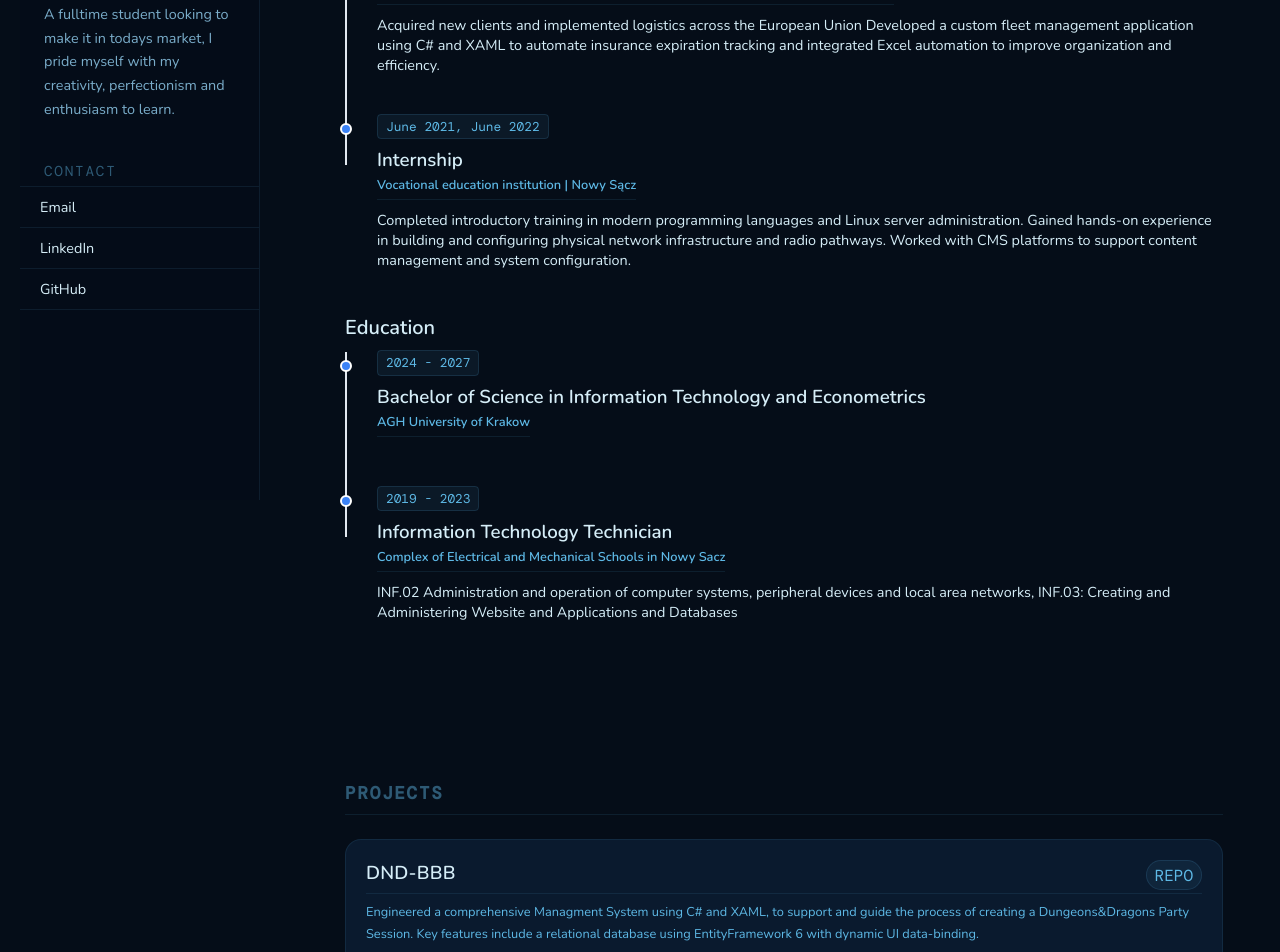
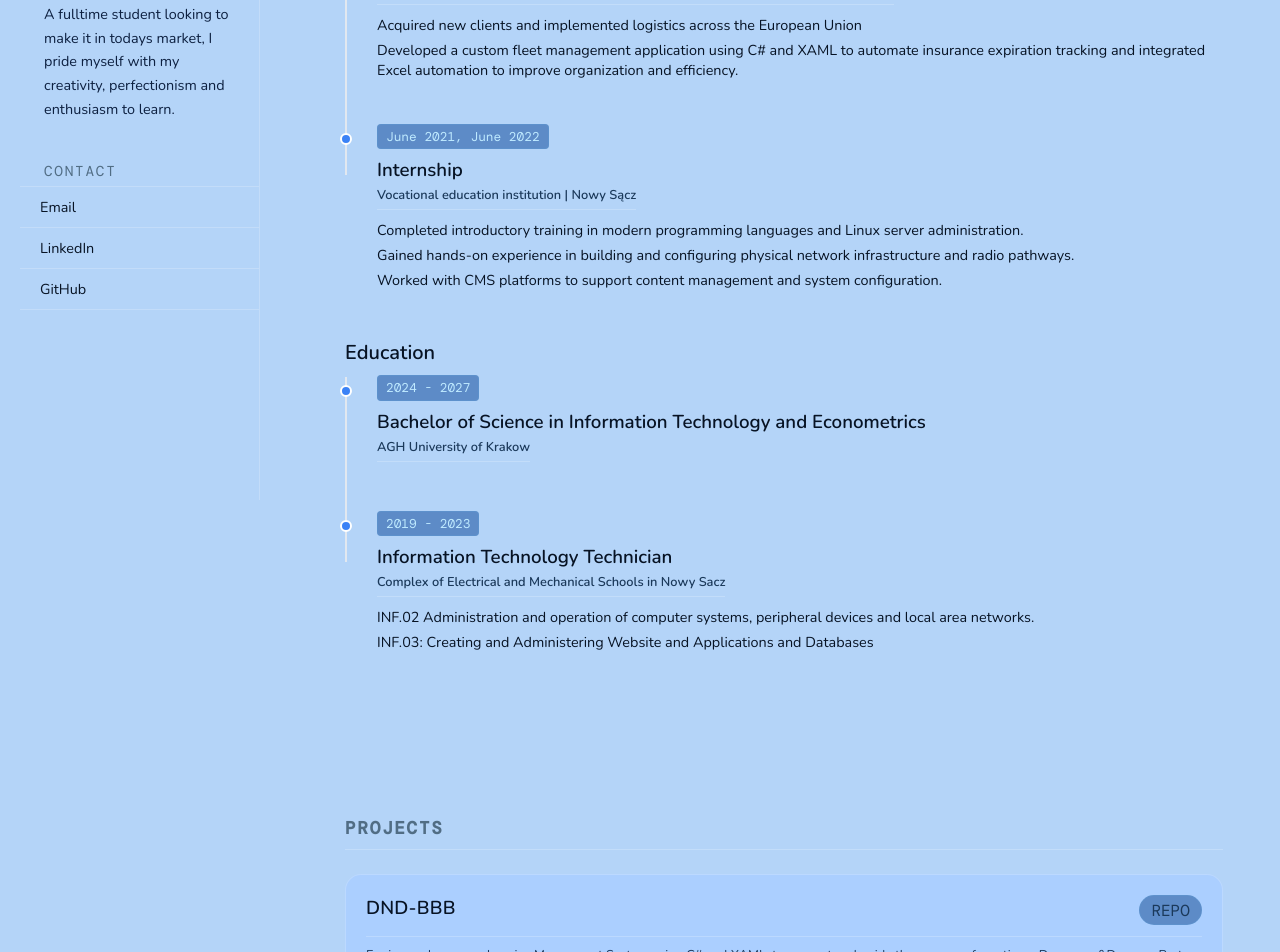
Before and after one commit to kaniapaulina/my-webfolio, a React (Create React App) app in the folder my-resume/: page / in a window 1280 px wide. Shown: the part 300-1252 px from the top of the page. Built offline with nearby package versions, Linux system fonts and the light colour scheme; a web font is replaced by a local one.

Commit message:
changed colors to light-mode.. it looks bad, fixed timeline description view

```diff
--- a/my-resume/src/App.css
+++ b/my-resume/src/App.css
@@ -1,20 +1,20 @@
 @import url('https://fonts.googleapis.com/css2?family=DM+Mono:ital,wght@0,300;0,400;0,500;1,300&family=Nunito:wght@300;400;500;600&display=swap');
 
 :root {
-  --bg:            #050d18;
-  --bg-surface:    #071324;
-  --bg-card:       #0a1a2e;
-  --bg-card-hover: #0d2040;
-  --border:        rgba(94, 185, 230, 0.1);
-  --border-hover:  rgba(94, 185, 230, 0.22);
-  --text-primary:  #d6eef8;
-  --text-secondary:#7aadca;
-  --text-muted:    #2e5a75;
-  --accent:        #5eb9e6;
+  --bg:            #b4d4f8;
+  --bg-surface:    #7aadca;
+  --bg-card:       #abcfff;
+  --bg-card-hover: #bbe8ff;
+  --border:        rgba(255, 255, 255, 0.205);
+  --border-hover:  rgb(255, 255, 255);
+  --text-primary:  #071324;
+  --text-secondary:#0d2040;
+  --text-muted:    #1129389a;
+  --accent:        #1b395a;
   --accent-bright: #7ed4f5;
   --accent-dim:    rgba(94, 185, 230, 0.1);
-  --tag-bg:        rgba(94, 185, 230, 0.07);
-  --tag-text:      #5eb9e6;
+  --tag-bg:        #5d8bc7;
+  --tag-text:      #bfeaff;
   --font-mono:     'DM Mono', monospace;
   --font-sans:     'Nunito', sans-serif;
   --radius-sm:     6px;
@@ -24,6 +24,11 @@
 }
 
 * { box-sizing: border-box; margin: 0; padding: 0; }
+
+html {
+  scroll-behavior: smooth;
+  scroll-padding-top: 200px;
+}
 
 body {
   overflow-x: hidden;
@@ -60,6 +65,7 @@ body {
 }
 
 header {
+  padding: 60px;
   top: 0;
   left: 0;
   width: 100%;
--- a/my-resume/src/components/Header.js
+++ b/my-resume/src/components/Header.js
@@ -16,9 +16,9 @@ function Header() {
       </span>
       <span style={{
         fontFamily: 'var(--font-mono)',
-        fontSize: '0.9rem',
+        fontSize: '0.8srem',
         color: 'var(--accent)',
-        letterSpacing: '0.05em',
+        textTransform: 'uppercase',
       }}>
       <h2>welcome~</h2>
       </span>
--- a/my-resume/src/components/content/TimeLine.jsx
+++ b/my-resume/src/components/content/TimeLine.jsx
@@ -1,6 +1,6 @@
 import React from 'react';
 
-const TimelineItem = ({ title, organization, date, description, type }) => (
+const TimelineItem = ({ title, organization, date, descriptions, type }) => (
   <div className="timeline-view">
     <div className="timeline-line"></div>
     <div className="timeline-dot"></div>
@@ -9,7 +9,9 @@ const TimelineItem = ({ title, organization, date, description, type }) => (
       <h3 className="item-title">{title}</h3>
       <h4 className="timeline-organization">{organization}</h4>
       <p className="timeline-description">
-        {description}
+        {descriptions.map((tag, i) => (
+          <span key={i} className='description-item'>{tag}</span>
+        ))}
       </p>
     </div>
   </div>
@@ -27,7 +29,7 @@ const Timeline = ({ title, experiences }) => {
             date={experiences.date}
             title={experiences.title}
             organization={experiences.organization}
-            description={experiences.description}
+            descriptions={experiences.description}
           />
         ))}
       </div>
--- a/my-resume/src/cv-data/eduExp.js
+++ b/my-resume/src/cv-data/eduExp.js
@@ -3,12 +3,12 @@ export const eduExp = [
       date: '2024 - 2027',
       title: 'Bachelor of Science in Information Technology and Econometrics',
       organization: 'AGH University of Krakow',
-      description: ''
+      description: []
     },
     {
       date: '2019 - 2023',
       title: 'Information Technology Technician',
       organization: 'Complex of Electrical and Mechanical Schools in Nowy Sacz',
-      description: 'INF.02 Administration and operation of computer systems, peripheral devices and local area networks, INF.03: Creating and Administering Website and Applications and Databases'
+      description: ['INF.02 Administration and operation of computer systems, peripheral devices and local area networks.', 'INF.03: Creating and Administering Website and Applications and Databases']
     }
 ];
--- a/my-resume/src/cv-data/projectsData.js
+++ b/my-resume/src/cv-data/projectsData.js
@@ -15,7 +15,7 @@ export const projectsData = [
         title: "Sleep, Stress and Screentime",
         subtitle: "Developed a multi-layer neural network built from scratch in Python to perform both regression and classification on wellness data through a full preprocessing pipeline.",
         tags: ["Python", "Jupiter Notebook", "Kaggle", "numpy", "Machine Learning", "PyTorch"],
-        link: "https://github.com/kaniapaulina/roe-of-education"
+        link: "https://github.com/kaniapaulina/sleep-stress-and-screentime"
     },
     {
         title: "Gaming Consoles gone global",
@@ -23,4 +23,10 @@ export const projectsData = [
         tags: ["R", "Shiny", "ggplot2", "dplyr", "tidyr"],
         link: "https://github.com/kaniapaulina/uni-corner/tree/main/uni-r/intro-r/final-project"
     },
+    {
+        title: "Poland in three colours",
+        subtitle: "Presented goverment tracked data about forestationg and population on a selfmade triangular map of Poland to make visualise tracking easy to the eye and creative in presentation.",
+        tags: ["Python", "matplotlib", "pandas", "numpy"],
+        link: "https://github.com/kaniapaulina/uni-corner/tree/main/uni-python/advanced-subjects/scribting-fundamentals/final-assignment"
+    },
 ]
--- a/my-resume/src/cv-data/workExp.js
+++ b/my-resume/src/cv-data/workExp.js
@@ -3,12 +3,12 @@ export const workExp = [
       date: 'Summer 2023 - 2025',
       title: 'Seasonal Employment',
       organization: 'Usługi Spedycyjno-Transportowe “EURO-EXPRES” Malinowski Michał | Gołkowice Dolne',
-      description: 'Acquired new clients and implemented logistics across the European Union Developed a custom fleet management application using C# and XAML to automate insurance expiration tracking and integrated Excel automation to improve organization and efficiency.'
+      description: ['Acquired new clients and implemented logistics across the European Union', 'Developed a custom fleet management application using C# and XAML to automate insurance expiration tracking and integrated Excel automation to improve organization and efficiency.']
     },
     {
       date: 'June 2021, June 2022',
       title: 'Internship',
       organization: 'Vocational education institution | Nowy Sącz',
-      description: 'Completed introductory training in modern programming languages and Linux server administration. Gained hands-on experience in building and configuring physical network infrastructure and radio pathways. Worked with CMS platforms to support content management and system configuration.'
+      description: ['Completed introductory training in modern programming languages and Linux server administration.', ' Gained hands-on experience in building and configuring physical network infrastructure and radio pathways.', 'Worked with CMS platforms to support content management and system configuration.']
     }
   ];
--- a/my-resume/src/index.css
+++ b/my-resume/src/index.css
@@ -14,17 +14,6 @@ code {
 }
     */
 
-* {
-  box-sizing: border-box;
-  margin: 0;
-  padding: 0;
-}
-
-body {
-  overflow-x: hidden;
-  -webkit-font-smoothing: antialiased;
-  -moz-osx-font-smoothing: grayscale;
-}
 
 @media (max-width: 800px) {
   body {
--- a/my-resume/src/styles/ProjectsSection.css
+++ b/my-resume/src/styles/ProjectsSection.css
@@ -9,7 +9,7 @@
   padding: 20px;
   display: flex;
   flex-direction: column;
-  transition: background var(--transition);
+  transition: height 4s, background var(--transition);
   background-color: var(--bg-card);
   position: relative;
   overflow: hidden;
@@ -18,6 +18,8 @@
 }
 
 .project-card:hover {
+  display: flex;
+ justify-content: center;
     background-color: var(--bg-card-hover);
     /*box-shadow: 0 0 3px rgba(255, 255, 255, 0.5);
     transition: box-shadow 0.3s ease;*/
@@ -38,15 +40,16 @@
 .link-button {
     border-radius: var(--radius-lg);
     font-family: var(--font-mono);
-    padding: 0.2rem 0.5rem;
-    color: var(--accent);
+    margin-bottom: 0.5rem;
+    padding: 0.2rem 0.7rem;
+    color: var(--bg);
     background: var(--tag-bg);
     border: 1px solid rgba(94, 185, 230, 0.14);
 }
 
 .project-link {
     width: 80px;
-    height: 30px;
+    height: auto;
     text-decoration: none;
     text-transform: uppercase;
 
@@ -66,10 +69,3 @@ a {
 .project-card .tags {
     margin-top: 20px
 }
-
-
-@media (max-width: 1500px) {
-  .skills-grid {
-    grid-template-columns: 1fr;
-  }
-}
--- a/my-resume/src/styles/Sidebar.css
+++ b/my-resume/src/styles/Sidebar.css
@@ -13,7 +13,6 @@ nav {
   border-right: 1px solid var(--border);
   overflow-y: auto;
   scrollbar-width: none;
-  background: rgba(5, 13, 24, 0.5);
 }
 
 nav::-webkit-scrollbar { display: none; }
@@ -100,8 +99,8 @@ nav a:last-child {
 }
 
 nav a:hover {
-  background-color: var(--text-primary);
-  color: black;
+  background-color: var(--bg-card);
+  color: rgb(195, 219, 255);
 }
 
 
--- a/my-resume/src/styles/SkillsSection.css
+++ b/my-resume/src/styles/SkillsSection.css
@@ -44,13 +44,13 @@
 }
 
 
-@media (max-width: 1500px) {
+@media (max-width: 1300px) {
   .skills-grid {
     grid-template-columns: repeat(2, 1fr);
   }
 }
 
-@media (max-width: 1000px) {
+@media (max-width: 900px) {
   .skills-grid {
     grid-template-columns: 1fr;
   }
--- a/my-resume/src/styles/TimelineSection.css
+++ b/my-resume/src/styles/TimelineSection.css
@@ -70,3 +70,8 @@
     font-weight: 0.8rem;
     font-size: 0.9rem;
 }
+
+.description-item {
+  display: block;
+  padding-bottom: 5px;
+}
```
